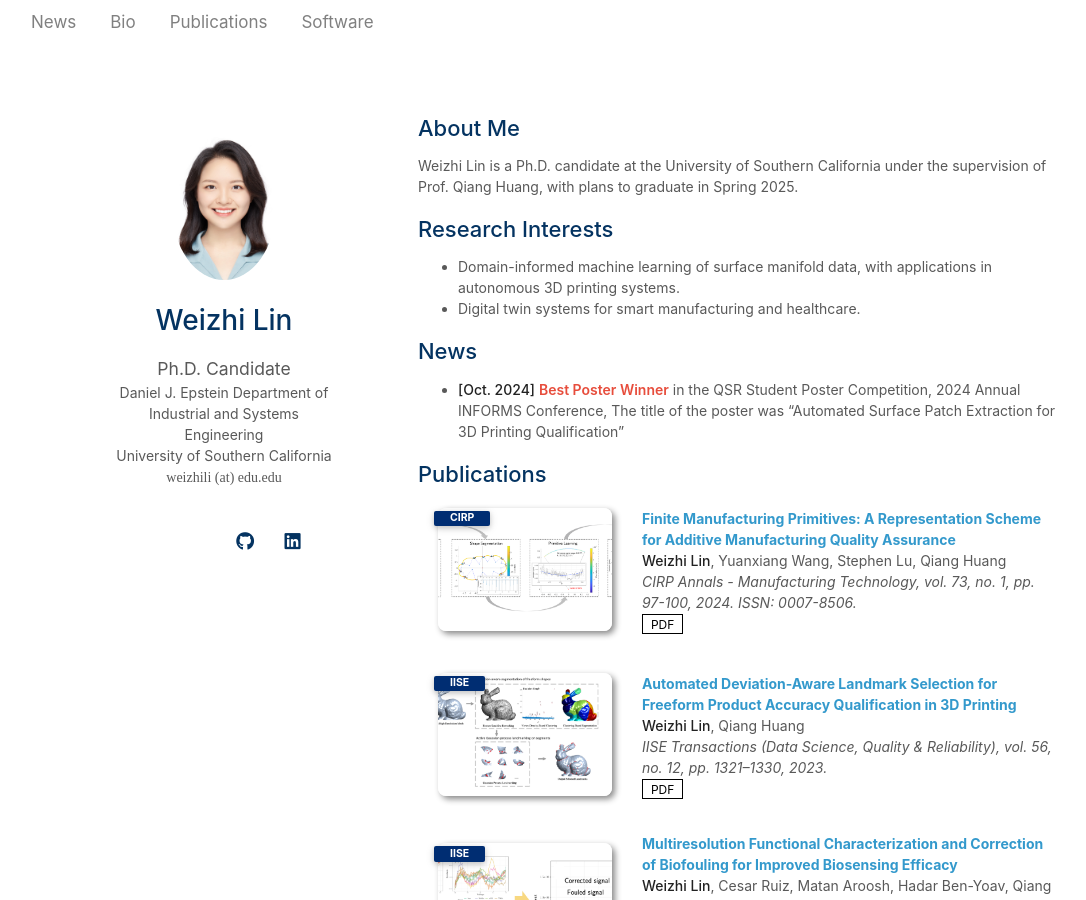
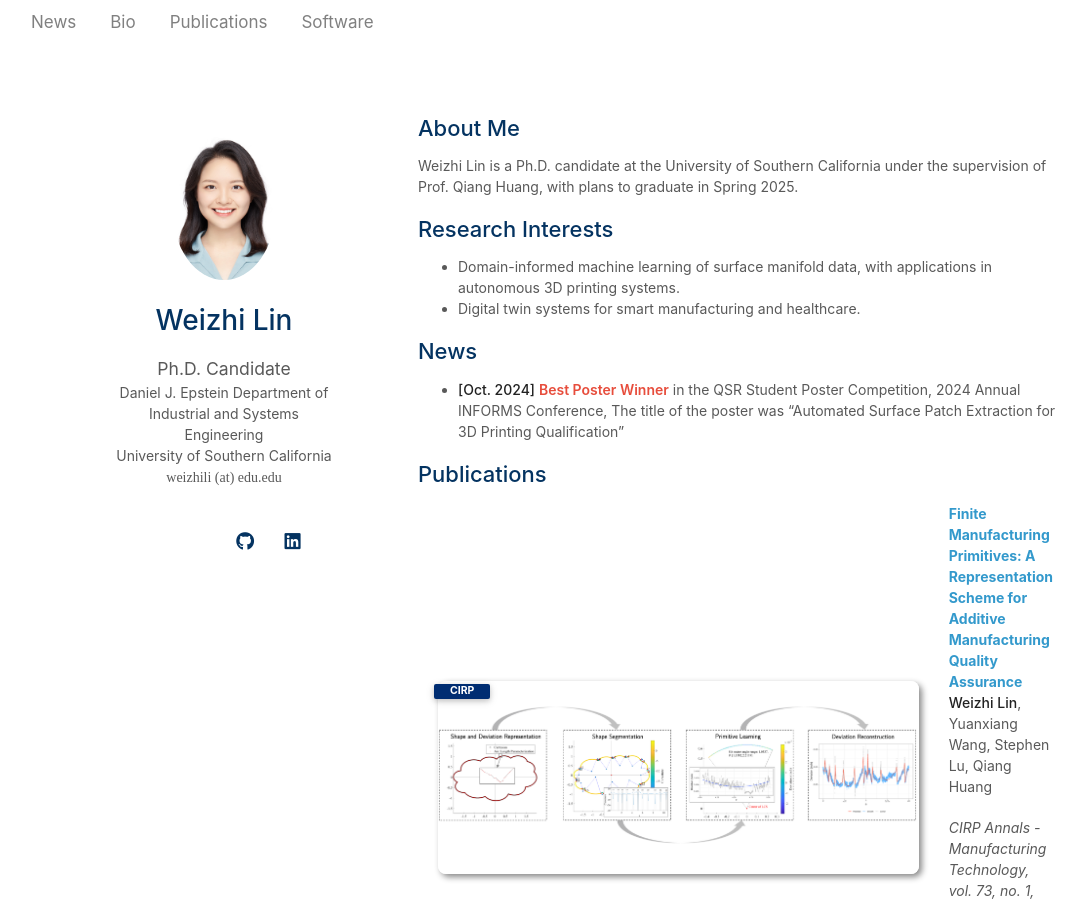
Before and after one commit to weizhi-lin/weizhi-lin.github.io, a Jekyll site: the page built from index.md, in a window 1280 px wide and 900 px high. Shown: the whole window, without its empty margins (52-1138 px from the left). Built offline with Jekyll 4.4.1, drawn with Linux system fonts in a browser that asks for light colours; a style sheet for code colours, icons or effects is not loaded.

Commit message:
Update publications.md

```diff
--- a/_includes/publications.md
+++ b/_includes/publications.md
@@ -3,38 +3,41 @@
 <div class="publications">
 <ol class="bibliography">
 
-{% for link in site.data.publications.main %}
+{% assign publications = site.data.publications %}
+{% if publications.main %}
+  {% assign publications = publications.main %}
+{% endif %}
 
+{% for link in publications %}
 <li>
 <div class="pub-row">
-  <div class="col-sm-3 abbr" style="position: relative;padding-right: 15px;padding-left: 15px;">
+  <div class="col-sm-3 abbr" style="position: relative; padding-right: 15px; padding-left: 15px;">
     {% if link.image %}
-    <img src="{{ link.image }}" class="teaser img-fluid z-depth-1" style="width=100;height=40%">
-    {% if link.conference_short %}
-    <abbr class="badge">{{ link.conference_short }}</abbr>
-    {% endif %}
+      <img src="{{ link.image | relative_url }}" class="teaser img-fluid z-depth-1" style="width: 100%; height: auto;">
+      {% if link.conference_short %}
+      <abbr class="badge">{{ link.conference_short }}</abbr>
+      {% endif %}
     {% endif %}
   </div>
-  <div class="col-sm-9" style="position: relative;padding-right: 15px;padding-left: 20px;">
-      <div class="title"><a href="{{ link.pdf }}">{{ link.title }}</a></div>
-      <div class="author">{{ link.authors }}</div>
-      <div class="periodical"><em>{{ link.conference }}</em>
-      </div>
+  <div class="col-sm-9" style="position: relative; padding-right: 15px; padding-left: 20px;">
+      <div class="title"><a href="{{ link.pdf | relative_url }}" target="_blank">{{ link.title }}</a></div>
+      <div class="author">{{ link.authors | markdownify }}</div>
+      <div class="periodical"><em>{{ link.conference }}</em></div>
     <div class="links">
       {% if link.pdf %}
-      <a href="{{ link.pdf }}" class="btn btn-sm z-depth-0" role="button" target="_blank" style="font-size:12px;">PDF</a>
+      <a href="{{ link.pdf | relative_url }}" class="btn btn-sm z-depth-0" role="button" target="_blank" style="font-size:12px;">PDF</a>
       {% endif %}
       {% if link.code %}
-      <a href="{{ link.code }}" class="btn btn-sm z-depth-0" role="button" target="_blank" style="font-size:12px;">Code</a>
+      <a href="{{ link.code | relative_url }}" class="btn btn-sm z-depth-0" role="button" target="_blank" style="font-size:12px;">Code</a>
       {% endif %}
       {% if link.page %}
-      <a href="{{ link.page }}" class="btn btn-sm z-depth-0" role="button" target="_blank" style="font-size:12px;">Project Page</a>
+      <a href="{{ link.page | relative_url }}" class="btn btn-sm z-depth-0" role="button" target="_blank" style="font-size:12px;">Project Page</a>
       {% endif %}
       {% if link.bibtex %}
-      <a href="{{ link.bibtex }}" class="btn btn-sm z-depth-0" role="button" target="_blank" style="font-size:12px;">BibTex</a>
+      <a href="{{ link.bibtex | relative_url }}" class="btn btn-sm z-depth-0" role="button" target="_blank" style="font-size:12px;">BibTex</a>
       {% endif %}
       {% if link.notes %}
-      <strong> <i style="color:#e74d3c">{{ link.notes }}</i></strong>
+      <strong><i style="color:#e74d3c">{{ link.notes }}</i></strong>
       {% endif %}
       {% if link.others %}
       {{ link.others }}
@@ -44,7 +47,6 @@
 </div>
 </li>
 <br>
-
 {% endfor %}
 
 </ol>
```
